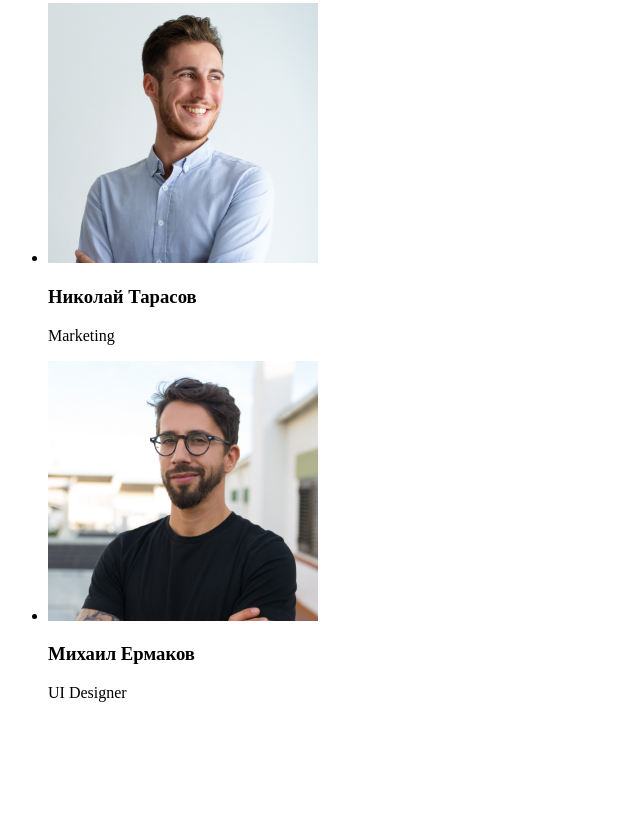
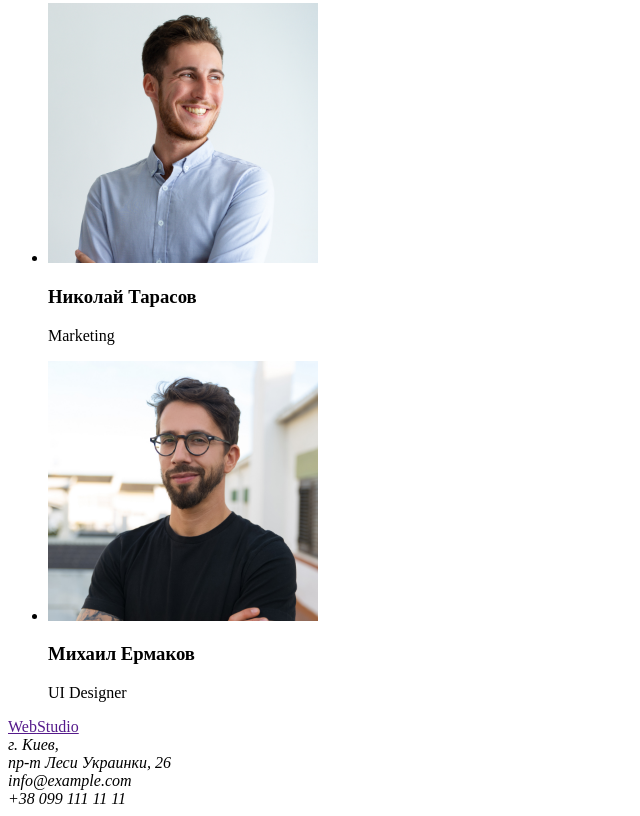
Before and after one commit to ukrainevictoria/github-tutorial, a plain HTML site: page index.html in a window 1280 px wide. Shown: the part 1472-2288 px from the top of the page, without its empty margins (0-640 px from the left). Before the commit the page ends 2190 px from the top, so only its background shows below. Drawn offline with Linux system fonts and the light colour scheme.

Commit message:
доданий футер

```diff
--- a/index.html
+++ b/index.html
@@ -106,7 +106,13 @@
 
  <!--футер-->
  <footer>
-
+    <a lang="en" href=""><span class="accent">Web</span>Studio</a>
+    <address>
+        г. Киев,</br>
+        пр-т Леси Украинки, 26 </br>
+        info@example.com <br>
+        +38 099 111 11 11
+    </address>
  </footer>
 </body>
 </html>
```
